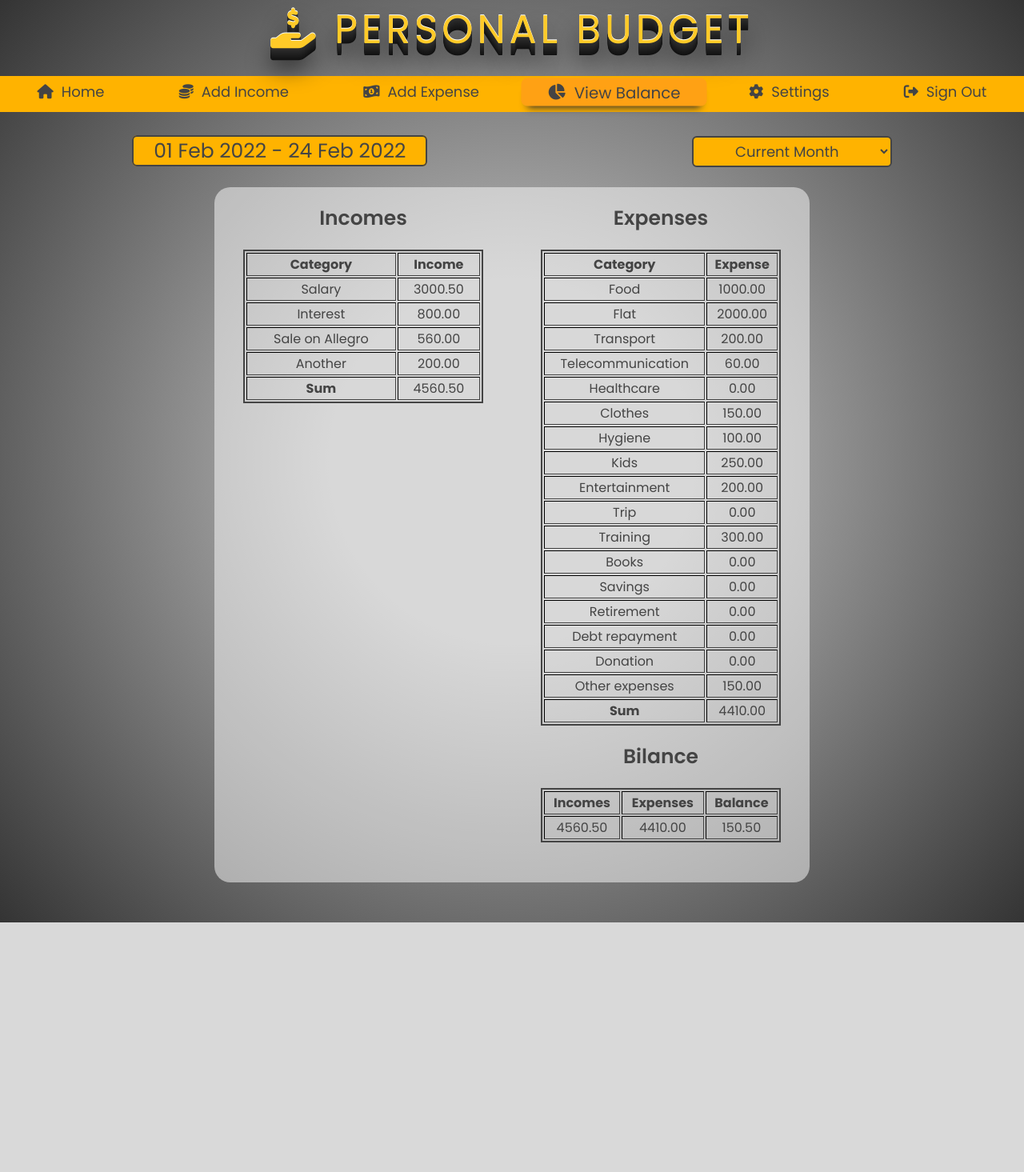
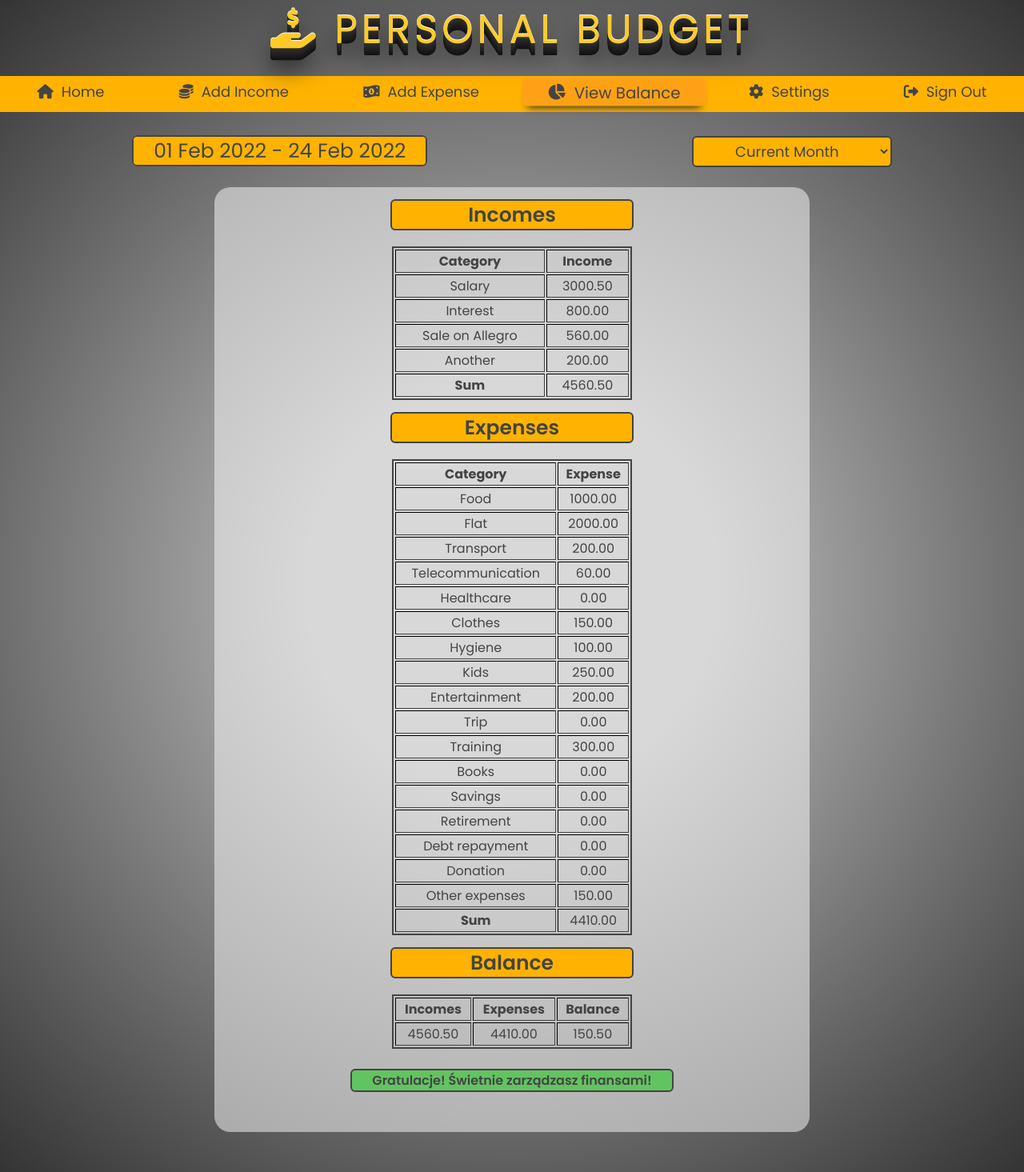
Before and after one commit to NataliaGalicka96/BudgetManagerApplication, a PHP site: page /balance.html in a window 1280 px wide. Shown: the whole page at 80% size. Before the commit the page ends 1153 px from the top, so only its background shows below. Run offline with PHP 8.4, Linux system fonts and the light colour scheme; some libraries are stand-ins or nearby versions.

Commit message:
Formatting divs and adding a message if the user manages money well.

```diff
--- a/balance/balance.css
+++ b/balance/balance.css
@@ -44,8 +44,7 @@ body{
     text-align: center;
     background-color: rgba(255, 255, 255, 0.5);
     border-radius: 20px;
-    display: flex;
-    justify-content: space-around;
+    display: inline;
 }
 
 ul{
@@ -103,21 +102,6 @@ ul>li>i{
    justify-content: space-around;
 }
 
-/*
-.choosedate span{
-    background-color: #FFB300;
-    width: 250px;
-    height:25px;
-    border-radius: 6px;
-    text-align: center;
-    margin-top: 20px;
-    color:rgb(68, 68, 68);
-    font-size: 16px;
-    border: 2px solid rgb(68, 68, 68);
-}*/
-
-
-
 
 .period select{
     background-color: #FFB300;
@@ -159,14 +143,45 @@ table{
 
 
 .content .title{
-    padding: 20px 10px 0 10px;
+
     color: rgb(68, 68, 68);
     font-size: 25px;
     font-weight: 600;
     display: flex;
     align-items: center;
     justify-content: center;
+
+    background-color: #FFB300;
+    height:35px;
+    border-radius: 6px;
+    text-align: center;
+    margin-top: 15px;
+    color:rgb(68, 68, 68);
+    font-size: 25px;
+    border-radius: 6px;
+    border: 2px solid rgb(68, 68, 68);
+    width:300px;
+    margin-left: auto;
+    margin-right: auto;
+
 }
+
+
+.content .announcement{
+    color: rgb(68, 68, 68);
+    font-weight: 600;
+    background-color: #62c460;
+    text-align: center;
+    margin-top: 25px;
+    color:rgb(68, 68, 68);
+    border-radius: 6px;
+    border: 2px solid rgb(68, 68, 68);
+    width:400px;
+    margin-left: auto;
+    margin-right: auto;
+}
+
+
 
 .content form{
     padding: 20px 25px 25px 25px;
--- a/balance/balance.html
+++ b/balance/balance.html
@@ -166,7 +166,7 @@
                         </tbody>
                     </table>
                     <div class="Balance">
-                        <div class="title"><span>Bilance</span></div>
+                        <div class="title"><span>Balance</span></div>
                         <table border="1" border-color="rgb(68, 68, 68)">
                             <thead>
                                 <tr>
@@ -184,6 +184,9 @@
                             </tbody>
                         </table>
                     </div>
+                    <div class="comments">
+                        <div class="announcement"><span>Gratulacje! Świetnie zarządzasz finansami!</span></div>
+                    </div>
                 </div>
             </div>
         </div>
```
